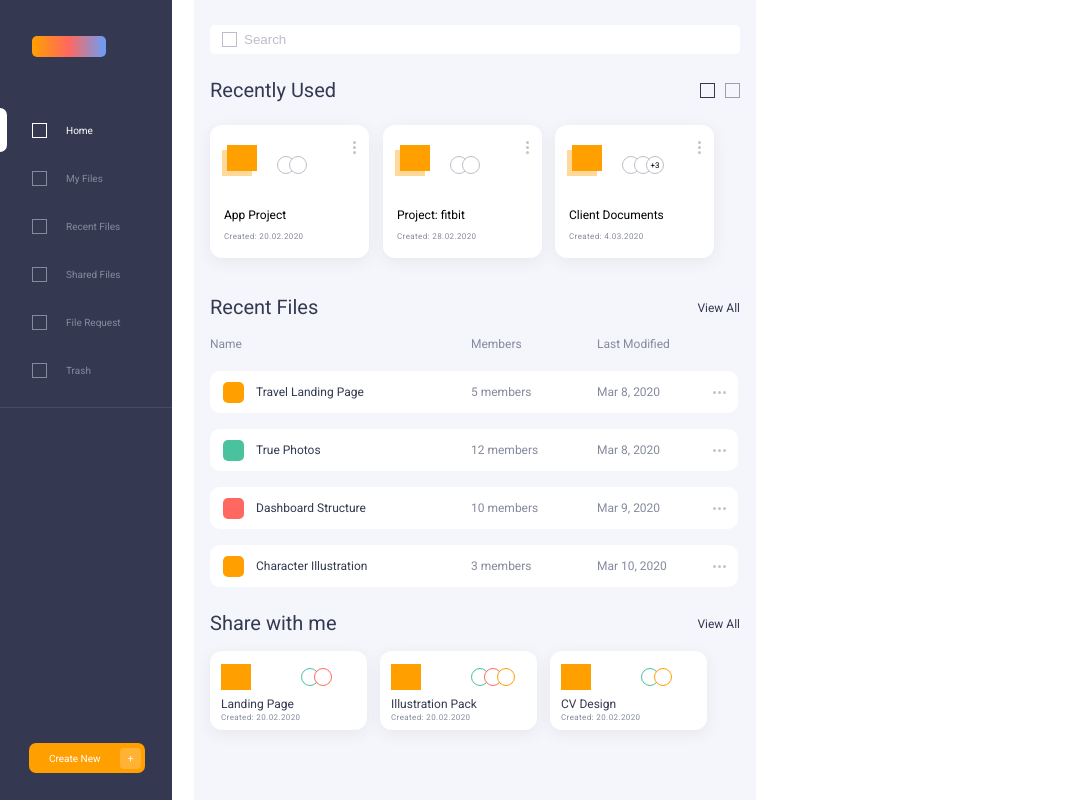
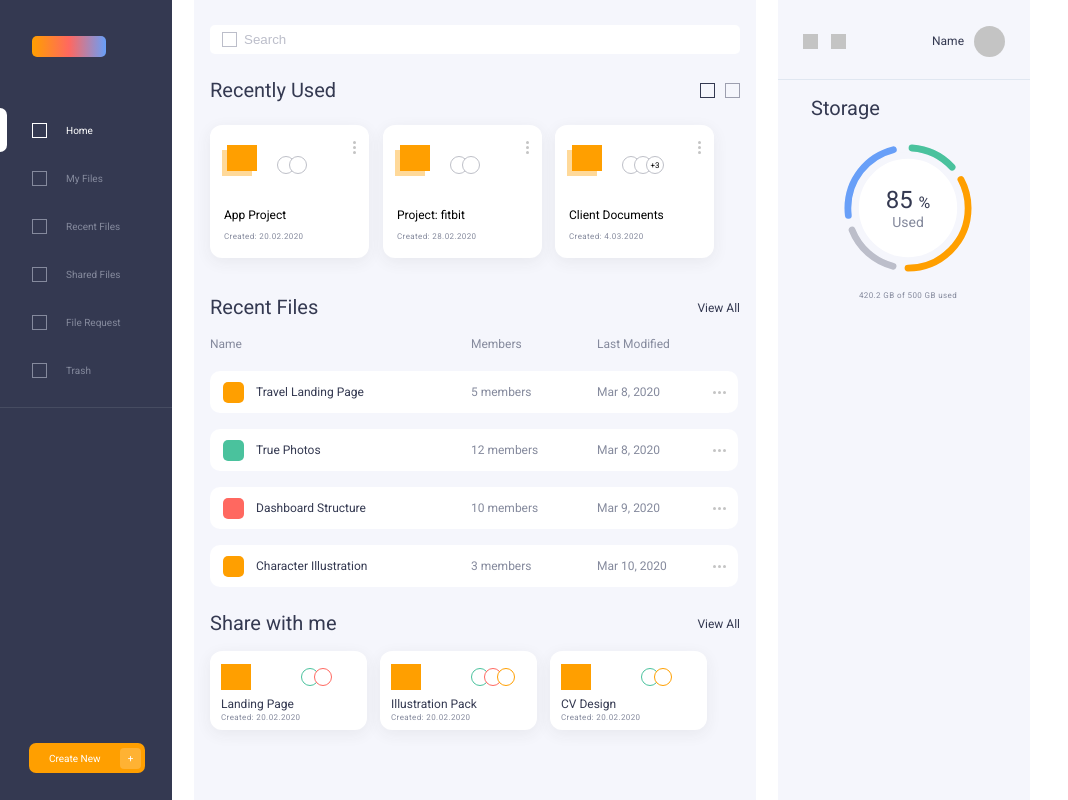
Before and after one commit to stevenlara-ravn/CSS-Nerdery-Challenge, a plain HTML site: page public/index.html in a window 1280 px wide. Shown: the whole page, without its empty margins (0-1068 px from the left). Drawn offline with Linux system fonts and the light colour scheme.

Commit message:
style: Add pie chart

```diff
--- a/public/assets/css/globals.css
+++ b/public/assets/css/globals.css
@@ -2,6 +2,7 @@
     --bg-white: #FFFFFF;
 
     --bg-gray-100: #F5F6FC;
+    --bg-gray-125: #E0E7F1;
     --bg-gray-150: #C4C4C4;
     --bg-gray-200: #BCBECA;
     --bg-gray-300: #BEC0C8;
--- a/public/assets/css/main.css
+++ b/public/assets/css/main.css
@@ -1,3 +1,11 @@
+.circle {
+    display: inline-block;
+    width: 31px;
+    height: 31px;
+    border-radius: 50%;
+    background-color: var(--bg-gray-150);
+}
+
 .grid-container {
     display: grid;
     gap: 22px;
@@ -490,10 +498,145 @@
     }
 }
 
-
-
-/*
 .grid-container__right-sidebar {
     grid-area: right-sidebar;
     background-color: var(--bg-gray-100);
-} */
+}
+
+.right-sidebar__header-menu {
+    display: flex;
+    justify-content: space-between;
+    align-items: center;
+    padding: 26px 25px 22px;
+    border-bottom: 1px solid var(--bg-gray-125);
+
+    >div:first-child {
+        display: flex;
+        justify-content: space-between;
+        align-items: center;
+        gap: 13px;
+
+        >.square {
+            border: none;
+            background-color: var(--bg-gray-150);
+        }
+    }
+
+    >div:last-child {
+        display: flex;
+        justify-content: space-between;
+        align-items: center;
+        gap: 10px;
+
+        >p {
+            font-size: 12px;
+            font-weight: 400;
+            line-height: 14.06px;
+            color: var(--bg-gray-600);
+        }
+    }
+}
+
+.right-sidebar__storage-info {
+    padding: 17px 25px 20px 33px;
+
+    >p {
+        font-size: 20px;
+        font-weight: 400;
+        line-height: 23.44px;
+        color: var(--bg-gray-600);
+    }
+
+    >.pie-chart {
+        display: flex;
+        flex-direction: column;
+        justify-content: center;
+        align-items: center;
+        padding-top: 20px;
+        padding-bottom: 27px;
+
+        >figcaption {
+            font-size: 8px;
+            font-weight: 400;
+            line-height: 9.38px;
+            letter-spacing: 0.05em;
+            color: var(--bg-gray-400);
+            margin-top: 15px;
+        }
+    }
+}
+
+.chart-container {
+    display: inline-flex;
+    align-items: center;
+    justify-content: center;
+    position: relative;
+    width: 136px;
+    height: 136px;
+
+    .circular-chart {
+        transform: rotate(90deg);
+        width: 100%;
+        height: 100%;
+
+        circle {
+            fill: none;
+            stroke-width: 5%;
+            stroke-linecap: round;
+        }
+
+        .background {
+            stroke: var(--bg-gray-100);
+            fill: var(--bg-white);
+        }
+
+        .blue-segment {
+            stroke: var(--bg-blue-100, lightblue);
+            stroke-dasharray: 23 70;
+            stroke-dashoffset: 70;
+        }
+
+        .turquoise-segment {
+            stroke: var(--bg-turquoise-100, turquoise);
+            stroke-dasharray: 12 80;
+            stroke-dashoffset: 41;
+        }
+
+        .orange-segment {
+            stroke: var(--bg-yellow-300, orange);
+            stroke-dasharray: 35 80;
+            stroke-dashoffset: 48;
+        }
+
+        .gray-segment {
+            stroke: var(--bg-gray-200, lightgray);
+            stroke-dasharray: 15 90;
+            stroke-dashoffset: -4;
+        }
+    }
+
+    .chart-label {
+        position: absolute;
+        text-align: center;
+        color: var(--bg-gray-600);
+
+        >h3 {
+            font-size: 24px;
+            font-weight: 400;
+            line-height: 28.13px;
+
+            >span {
+                font-size: 16px;
+                font-weight: 400;
+                line-height: 18.75px;
+            }
+        }
+
+        >p {
+            font-size: 14px;
+            font-weight: 400;
+            line-height: 16.41px;
+            color: var(--bg-gray-400);
+        }
+    }
+}
--- a/public/index.html
+++ b/public/index.html
@@ -301,7 +301,43 @@
 
         <!-- right-sidebar -->
         <aside class="grid-container__right-sidebar">
-            <div class="gradient-box"></div>
+            <div class="right-sidebar__header-menu">
+                <div>
+                    <span class="square"></span>
+                    <span class="square"></span>
+                </div>
+                <div>
+                    <p>Name</p>
+                    <span class="circle"></span>
+                </div>
+            </div>
+
+            <div class="right-sidebar__storage-info">
+                <p>Storage</p>
+
+                <figure class="pie-chart">
+                    <div class="chart-container">
+                        <svg viewBox="0 0 36 36" class="circular-chart">
+                            <circle class="background" cx="18" cy="18" r="13.915"></circle>
+                            <circle class="blue-segment" cx="18" cy="18" r="15.915"></circle>
+                            <circle class="turquoise-segment" cx="18" cy="18" r="15.915"></circle>
+                            <circle class="orange-segment" cx="18" cy="18" r="15.915"></circle>
+                            <circle class="gray-segment" cx="18" cy="18" r="15.915"></circle>
+                        </svg>
+
+                        <div class="chart-label">
+                            <h3>85 <span>%</span></h3>
+                            <p>Used</p>
+                        </div>
+                    </div>
+
+                    <figcaption>420.2 GB of 500 GB used</figcaption>
+                </figure>
+
+                <section>
+
+                </section>
+            </div>
         </aside>
     </div>
 </body>
```
